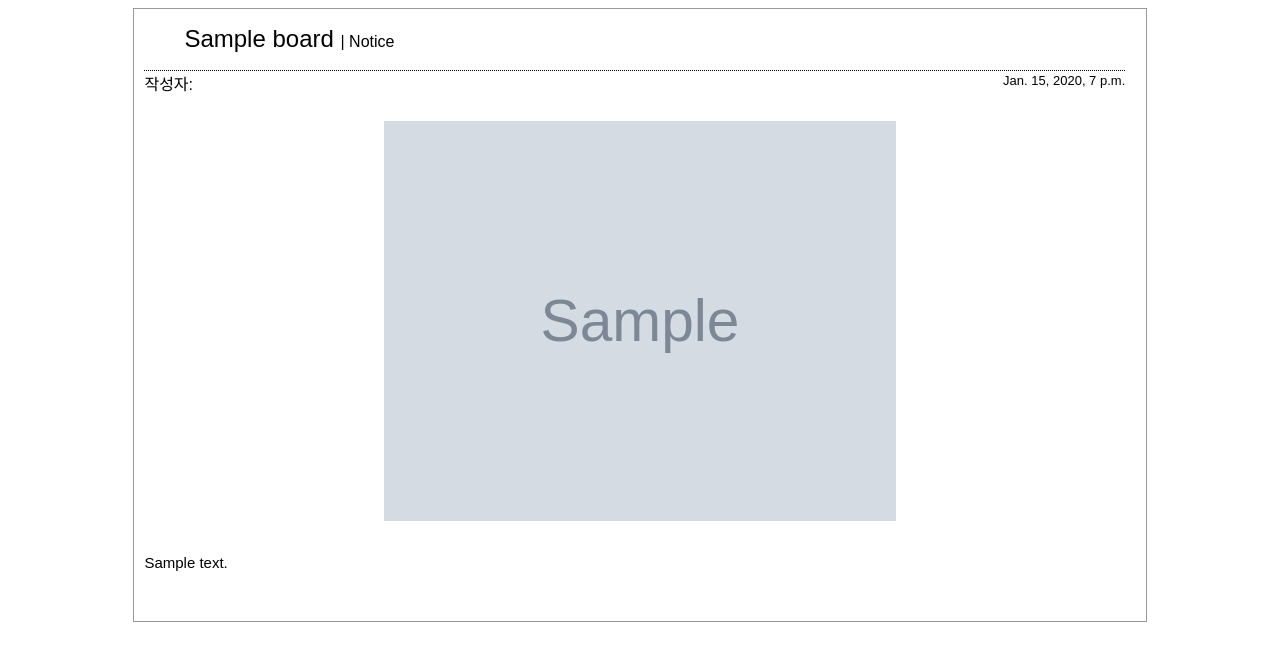
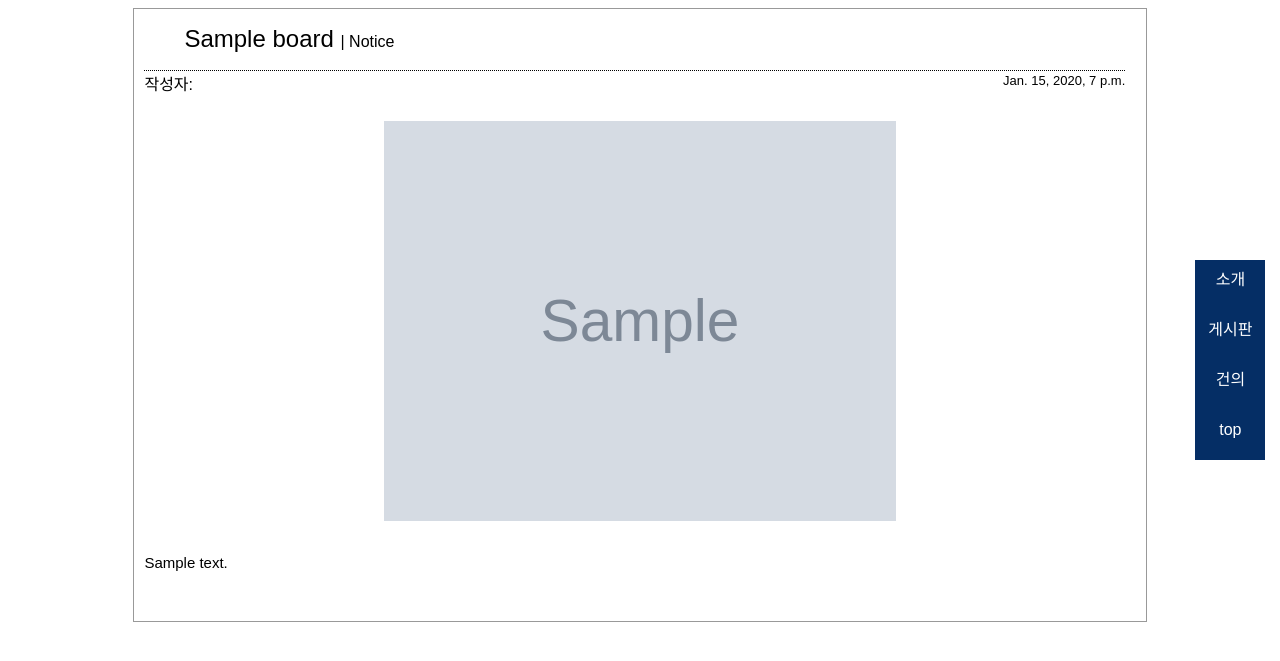
Before and after one commit to eun2ce/curious-coding, a Django app: page /1/ in a window 1280 px wide. Shown: the top 661 px of the page. Run offline with Django 3.2, Linux system fonts and the light colour scheme; tables that the repository leaves empty hold one stand-in row (values such as "Sample post"); grey boxes marked "Sample" are stand-in pictures; some libraries are stand-ins or nearby versions.

Commit message:
detail navbar 추가

```diff
--- a/curiouspage/board/templates/board/detail.html
+++ b/curiouspage/board/templates/board/detail.html
@@ -1,37 +1,53 @@
 <!DOCTYPE html>
 <html lang="en" dir="ltr">
+
 <head>
   <meta charset="utf-8">
   <title>게시글</title>
   {% load static %}
+
+  <script src="http://ajax.googleapis.com/ajax/libs/jquery/1.11.1/jquery.min.js"></script>
+  <link rel="stylesheet" type="text/css" href="{% static 'board/css/nav.css' %}" />
+  <script type="text/javascript" src="{% static 'board/js/nav.js' %}"></script>
   <link rel="stylesheet" type="text/css" href="{% static 'board/css/detail.css' %}" />
 </head>
+
 <body>
-
+  <div id="floatMenu">
+    <ul class="floatMenu-ul">
+      <li><a class="float-a" href="{% url 'board:info' %}">소개</a></li>
+      <li><a class="float-a" href="{% url 'board:index' %}">게시판</a></li>
+      <li><a class="float-a" href="{% url 'board:cc_suggestion' %}">건의</a></li>
+      <li> <a class="float-a" href="#">
+                top
+              </a></li>
+    </ul>
+  </div>
   <div class="img_page">{% if board_detail %}
-      <div class="subcontents" style="border-bottom:1px dotted" >    <!--제목/날짜/카테고리-->
-  <ul><font size ="5">{{ board_detail.title }} </font> | {{board_detail.subject_type}}
+    <div class="subcontents" style="border-bottom:1px dotted">
+      <!--제목/날짜/카테고리-->
+      <ul>
+        <font size="5">{{ board_detail.title }} </font> | {{board_detail.subject_type}}
         <!-- 글수정 글삭제 button 태그 삭제하고 button board_btn class추가 -->
         <!-- 같은 유저이면 글 수정 삭제가 보임  -->
         {% if board_detail.subject_type != "Notice" and user == board_detail.user %}
         <div class="dd">
 
-       <a href="{% url "board:write_del" board_detail.pk %}"  class="button board_btn">글삭제</a>
-       <a href="{% url "board:write_eidt" board_detail.pk %}" class="button board_btn"
-       onclick="window.open(this.href,'팝업창','width=800,height=582'); return false;">글수정</a>
+          <a href="{% url " board:write_del " board_detail.pk %}" class="button board_btn">글삭제</a>
+          <a href="{% url " board:write_eidt " board_detail.pk %}" class="button board_btn" onclick="window.open(this.href,'팝업창','width=800,height=582'); return false;">글수정</a>
         </div>
         {% endif %}
       </ul>
     </div>
     <div class="author">
-       작성자: <strong>{{board_detail.author}}</strong><div class="date">{{board_detail.created}}</div>
+      작성자: <strong>{{board_detail.author}}</strong>
+      <div class="date">{{board_detail.created}}</div>
     </div>
     <div class="img_page_1">
       {%if board_detail.file %}
     </div>
     <div class="img_page_2">
-          <img src="{{ board_detail.file.url }}">
-          {% endif %}
+      <img src="{{ board_detail.file.url }}"> {% endif %}
     </div><br>
 
     <div class="img_page_text_1">
@@ -64,4 +80,5 @@
   <h1>no board_detail</h1>{% endif %}
 
 </body>
+
 </html>
```
Lines whose indentation alone changed are shown as unchanged.
